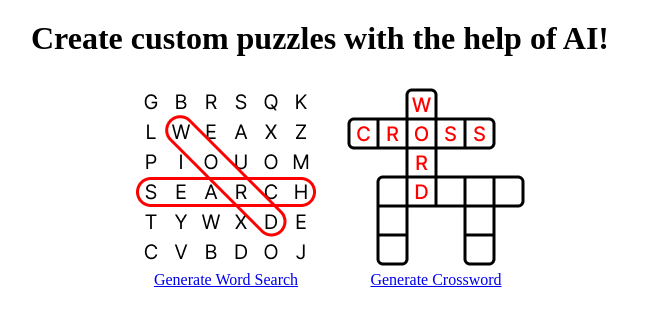
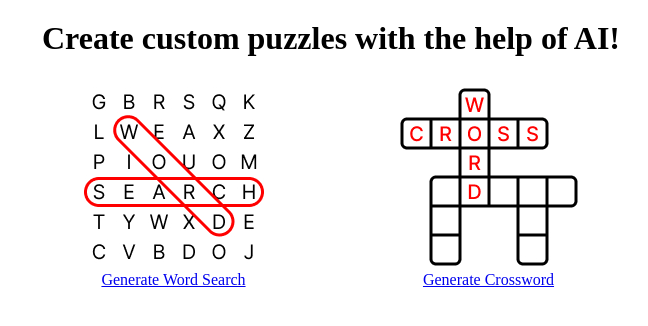
Before and after one commit to dylanables/puzzlegenerator, a Flask app: page / in a window 1280 px wide. Shown: the part 77-403 px from the top of the page, without its empty margins (309-957 px from the left). Run offline with Flask 3, Linux system fonts and the light colour scheme.

Commit message:
Fixed homepage styling

```diff
--- a/search.py
+++ b/search.py
@@ -9,6 +9,7 @@
 wordsearch_blueprint = Blueprint('wordsearch', __name__)
 
 def get_words(prompt_req):
+    """
     response = client.chat.completions.create(
         model="gpt-3.5-turbo-1106",
         response_format={ "type": "json_object" },
@@ -20,6 +21,8 @@
     json_response = json.loads(response.choices[0].message.content)
     print(json_response)
     words = json_response['words']
+    """
+    words = ['BARKING', 'FETCH', 'TAILWAG', 'PAWPRINT', 'PUPPY', 'WOOFING', 'LEASH', 'HOUND', 'BONE', 'LOYAL']
     print(words)
 
     return words
--- a/static/css/styles.css
+++ b/static/css/styles.css
@@ -111,11 +111,13 @@
     margin: auto;
     width: 50%;
     padding: 20px;
+    text-align: center;
 }
 
 .puzzles-container {
     display: flex;
-    justify-content: center;
+    justify-content: space-around;
+    flex-wrap: wrap;
     gap: 30px;
     text-align: center;
     margin-top: 30px;
@@ -187,7 +189,7 @@
 background-color: #45a049;
 }
 
-@media screen and (max-width: 600px) {
+@media screen and (max-width: 860px) {
     .container {
         width: 100%;
     }
--- a/templates/wordsearch.html
+++ b/templates/wordsearch.html
@@ -5,7 +5,11 @@
     <meta name="viewport" content="width=device-width, initial-scale=1.0">
     <title>Puzzle Generator: Word Search</title>
     <link rel="stylesheet" href="{{ url_for('static', filename='css/styles.css') }}">
-    <script src="{{ url_for('static', filename='scripts/loading.js') }}"></script>
+    <script src="{{ url_for('static', filename='scripts/loading.js') }}" type="text/javascript"></script>
+    <script type="text/javascript">
+        var test = "hello world";
+    </script>
+    <script src="{{ url_for('static', filename='scripts/wordsearch.js') }}" type="text/javascript"></script>
 </head>
 <body>
     <nav class="navbar">
```
